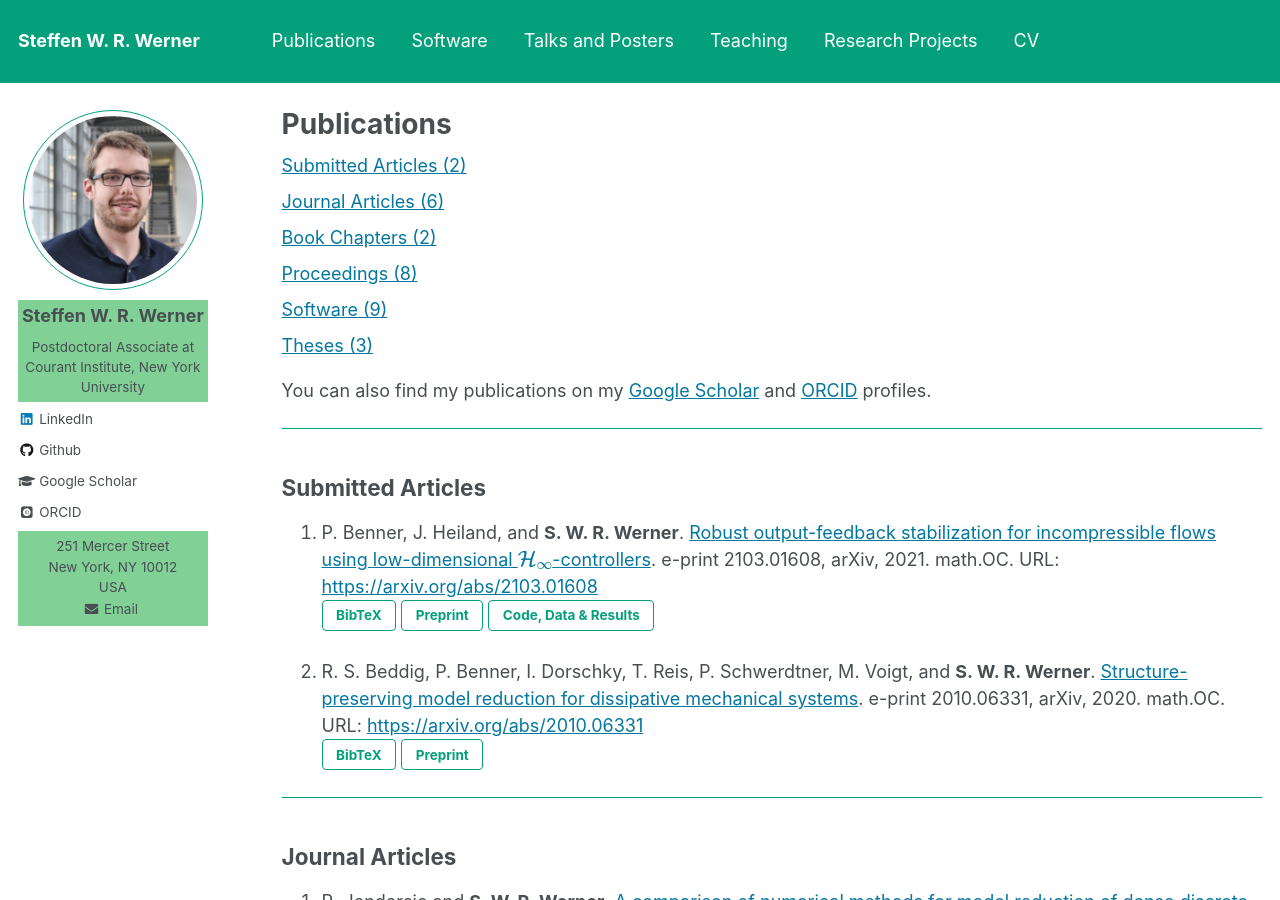
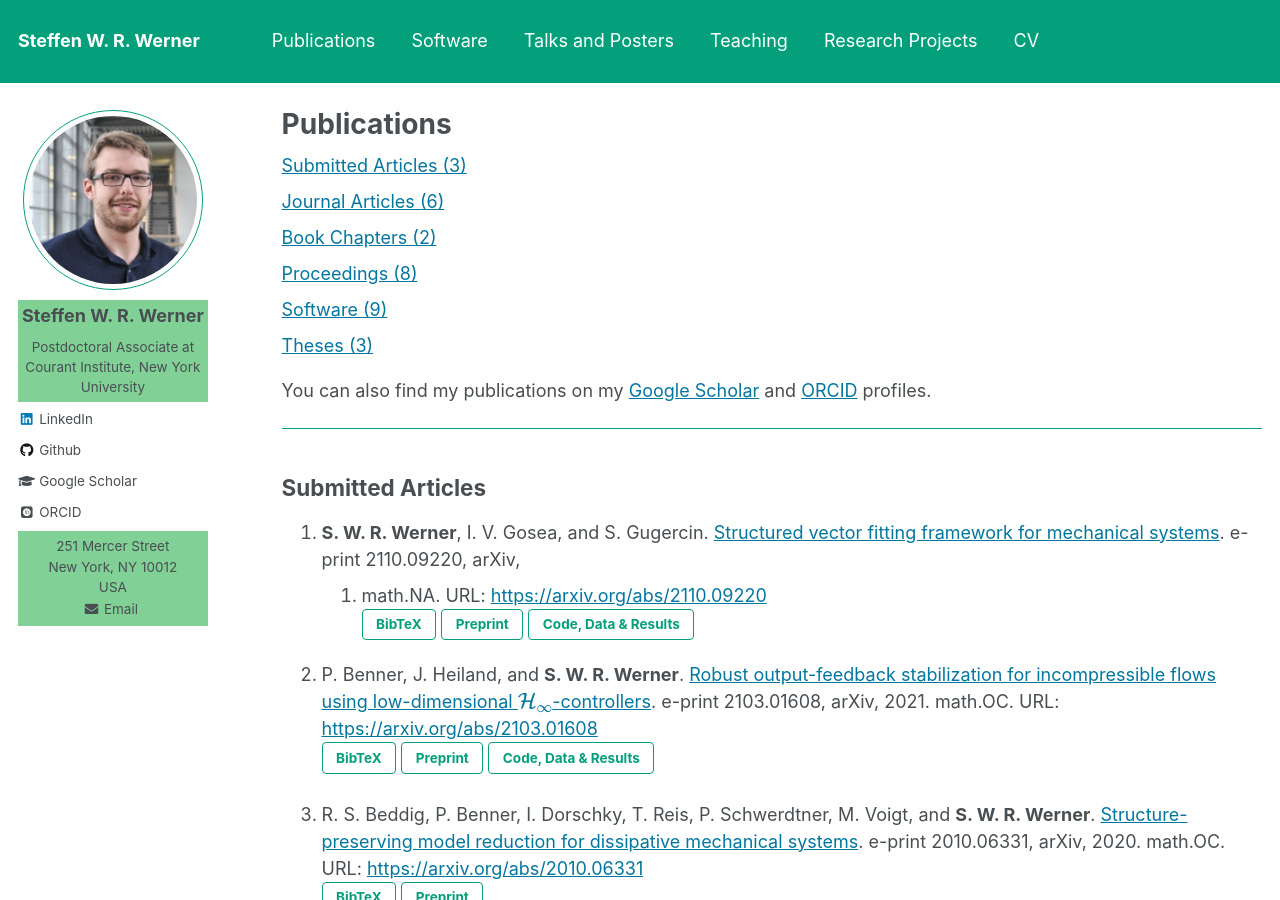
Before and after one commit to ninsteve/ninsteve.github.io, a Jekyll site: the page built from _pages/publications.md, in a window 1280 px wide and 900 px high. Built offline with Jekyll 4.4.1, drawn with Linux system fonts in a browser that asks for light colours; nearby versions of some CDN libraries; some web fonts are replaced; formulas are drawn with MathJax 3.

Commit message:
Added new publication.

```diff
--- a/_pages/publications.md
+++ b/_pages/publications.md
@@ -12,7 +12,7 @@ author_profile: true
 {% endif %}
 
 <p style="margin-top:0.5em; margin-bottom:0.5em">
-  <a href="#submitted">Submitted Articles (2)</a>
+  <a href="#submitted">Submitted Articles (3)</a>
 </p>
 <p style="margin-top:0.5em; margin-bottom:0.5em">
   <a href="#journal">Journal Articles (6)</a>
@@ -44,6 +44,18 @@ and <a target="blank_" href="{{ author.orcid }}">ORCID</a> profiles.
 ---
 
 ## <a name="submitted"></a>Submitted Articles ##
+
+1.  <strong>S. W. R. Werner</strong>, I. V. Gosea, and S. Gugercin. <a
+    target="blank_" href="https://arxiv.org/abs/2110.09220">Structured vector
+    fitting framework for mechanical systems</a>. e-print 2110.09220, arXiv,
+    2021. math.NA.
+    URL: <a target="blank_" href="https://arxiv.org/abs/2110.09220">
+    https://arxiv.org/abs/2110.09220</a><br />
+    <button id="WerGG21-pop" class="btn btn--inverse">BibTeX</button>
+    <a target="blank_" href="https://arxiv.org/abs/2110.09220">
+    <button class="btn btn--inverse">Preprint</button></a>
+    <a target="blank_" href="https://doi.org/10.5281/zenodo.5539944">
+    <button class="btn btn--inverse">Code, Data & Results</button></a>
 
 1.  P. Benner, J. Heiland, and <strong>S. W. R. Werner</strong>. <a
     target="blank_" href="https://arxiv.org/abs/2103.01608">Robust
--- a/files/publications/bibtex.html
+++ b/files/publications/bibtex.html
@@ -2,6 +2,26 @@
 <!-- SUBMITTED ARTICLES                                                      -->
 <!--=========================================================================-->
 
+<script>
+  $(function(){
+  $('#WerGG21-pop').magnificPopup({ items: { src: '#WerGG21' },
+  closeBtnInside: true, autoFocusLast: false, fixedContentPos: false,
+  type: 'inline' }); });
+</script>
+<div id="WerGG21" class="bibtex-dialog mfp-hide">
+<pre><code>
+@TECHREPORT{WerGG21,
+  author =       {Werner, S.~W.~R. and Gosea, I.~V. and Gugercin, S.},
+  title =        {Structured vector fitting framework for mechanical systems},
+  institution =  {arXiv},
+  type =         {e-print},
+  number =       {2110.09220},
+  note =         {math.NA},
+  year =         {2021},
+  url =          {https://arxiv.org/abs/2110.09220}
+}
+</code></pre></div>
+<!--=========================================================================-->
 <script>
   $(function(){
   $('#BenHW21-pop').magnificPopup({ items: { src: '#BenHW21' },
```
Also changed, not shown: 1 other file.
